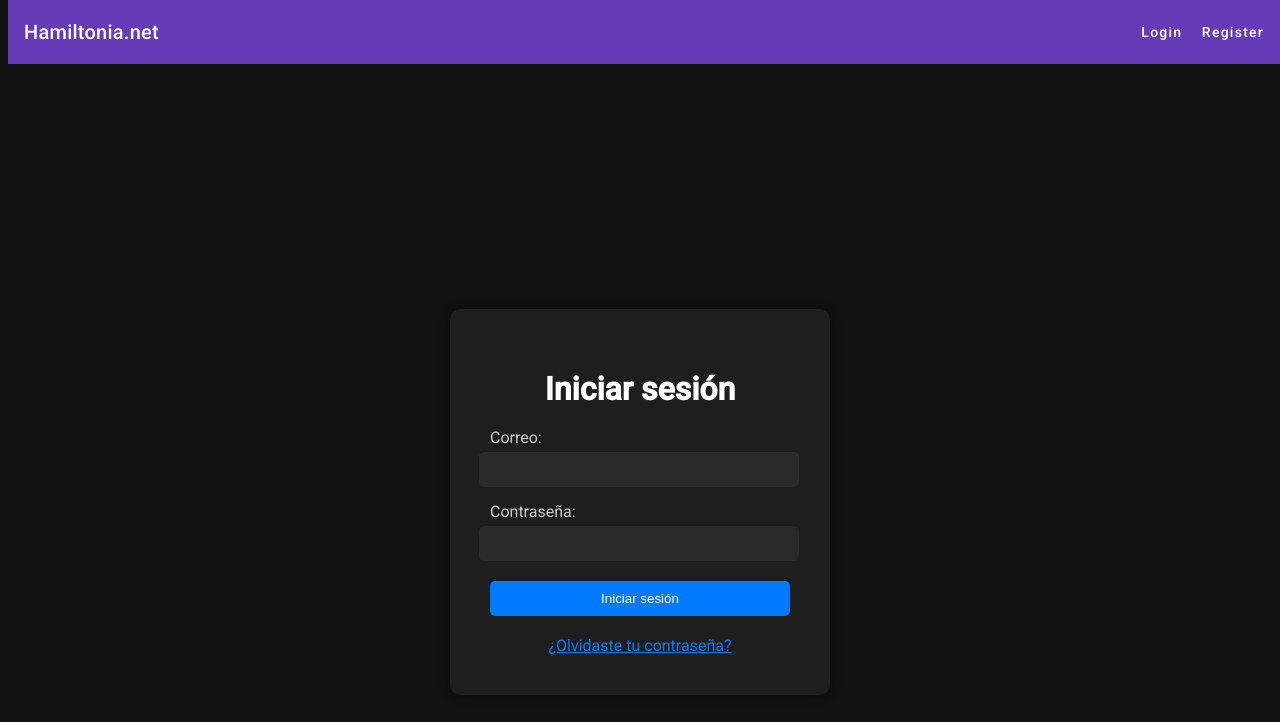
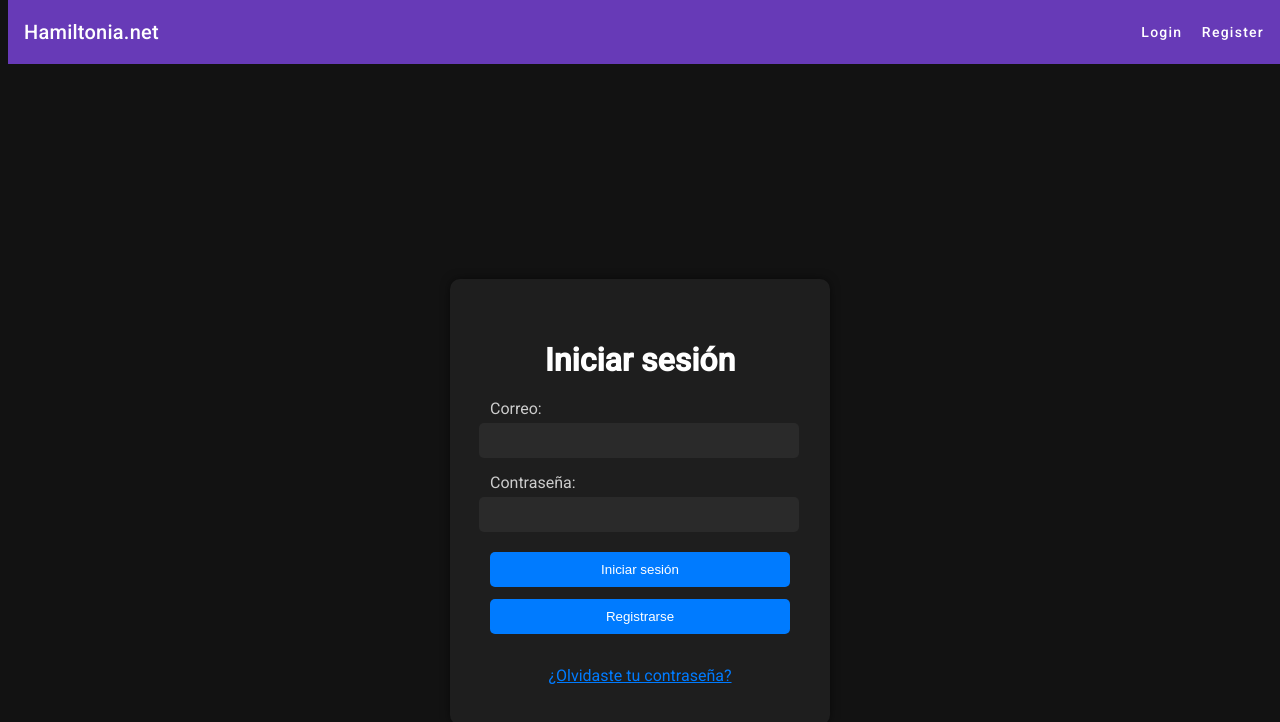
Before and after one commit to marina-prieto/cliecu, an Angular app: page /login in a window 1280 px wide. Shown: the top 722 px of the page. Built offline with nearby package versions, Linux system fonts and the light colour scheme.

Commit message:
diseño cambios y mejoras registro

```diff
--- a/src/app/login/login.component.css
+++ b/src/app/login/login.component.css
@@ -72,6 +72,7 @@ html, body {
     width: 100%;
     padding: 10px;
     border: none;
+    margin-bottom: 12px;
     border-radius: 5px;
     background-color: #007bff;
     color: #ffffff;
--- a/src/app/login/login.component.html
+++ b/src/app/login/login.component.html
@@ -12,6 +12,7 @@
             </div>
         </div>
         <button class="button-field" (click)="login()">Iniciar sesión</button>
+        <button class="button-field" (click)="goToRegister()">Registrarse</button>
         <div class="error-message" *ngIf="error">{{error}}</div>
         <a class="forgot-password" (click)="goToForgotPassword()">¿Olvidaste tu contraseña?</a>
     </div>
--- a/src/app/login/login.component.ts
+++ b/src/app/login/login.component.ts
@@ -35,4 +35,8 @@ export class LoginComponent {
   goToForgotPassword() {
     this.router.navigate(['/forgot-password']);
   }
+
+  goToRegister() {
+    this.router.navigate(['/register']);
+  }
 }
--- a/src/app/users.service.ts
+++ b/src/app/users.service.ts
@@ -17,7 +17,7 @@ export class UsersService {
       pwd1: pwd1,
       pwd2: pwd2
     };
-    return this.client.post(`${this.baseUrl}/registrar`, info);
+    return this.client.post(`${this.baseUrl}/register`, info);
   }
 
   login(email: string, pwd: string): Observable<any> {
```
